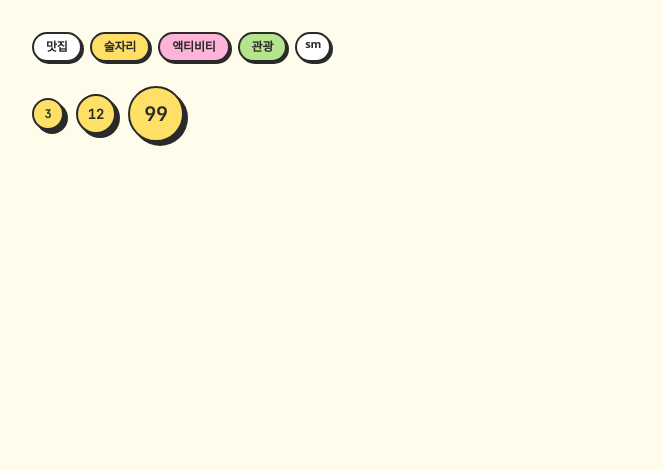
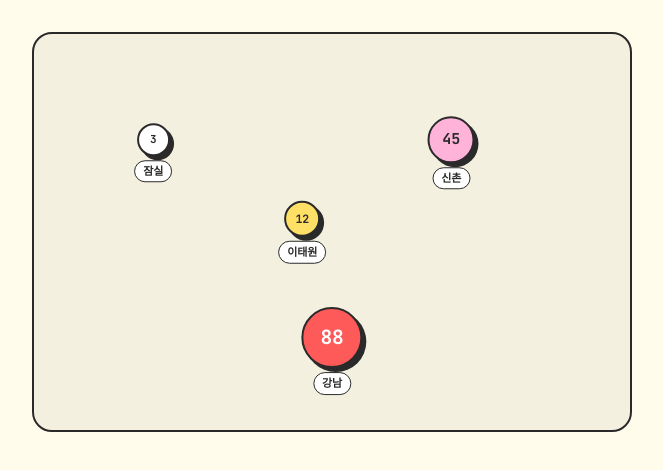
Before and after one commit to eugene0429/on-trip-frontend, a React (Vite) app in the folder mockup/: page / in a window 1280 px wide. Shown: the top 470 px of the page, without its empty margins (0-663 px from the left). Built offline with nearby package versions, Linux system fonts and the light colour scheme; a web font is replaced by a local one.

Commit message:
feat(mockup): add PinMarker with population-based color and size
Co-Authored-By: Claude Opus 4.7 (1M context) <noreply@anthropic.com>

```diff
--- a/mockup/src/App.tsx
+++ b/mockup/src/App.tsx
@@ -1,20 +1,13 @@
-import Chip from './components/Chip';
-import CoinBadge from './components/CoinBadge';
+import PinMarker from './components/PinMarker';
 
 export default function App() {
   return (
-    <div className="min-h-screen bg-cream p-8 flex flex-col gap-6 font-sans">
-      <div className="flex gap-2 flex-wrap">
-        <Chip>맛집</Chip>
-        <Chip bg="bg-primary">술자리</Chip>
-        <Chip bg="bg-accentPink">액티비티</Chip>
-        <Chip bg="bg-accentLime">관광</Chip>
-        <Chip size="sm">sm</Chip>
-      </div>
-      <div className="flex gap-3 items-center">
-        <CoinBadge count={3} size="sm" />
-        <CoinBadge count={12} size="md" />
-        <CoinBadge count={99} size="lg" />
+    <div className="min-h-screen bg-cream p-8 font-sans">
+      <div className="relative w-[600px] h-[400px] bg-surfaceMuted border-[2.5px] border-outline rounded-lg">
+        <PinMarker count={3}  name="잠실"  position={{ x: 20, y: 30 }} />
+        <PinMarker count={12} name="이태원" position={{ x: 45, y: 50 }} />
+        <PinMarker count={45} name="신촌"  position={{ x: 70, y: 30 }} />
+        <PinMarker count={88} name="강남"  position={{ x: 50, y: 80 }} />
       </div>
     </div>
   );
--- /dev/null
+++ b/mockup/src/components/PinMarker.tsx
@@ -0,0 +1,42 @@
+type Bg = 'bg-surface' | 'bg-primary' | 'bg-accentPink' | 'bg-accentRed';
+
+function bgForCount(count: number): { bg: Bg; textColor: string } {
+  if (count <= 9) return { bg: 'bg-surface', textColor: 'text-outline' };
+  if (count <= 29) return { bg: 'bg-primary', textColor: 'text-outline' };
+  if (count <= 69) return { bg: 'bg-accentPink', textColor: 'text-outline' };
+  return { bg: 'bg-accentRed', textColor: 'text-surface' };
+}
+
+function sizeForCount(count: number): number {
+  return 32 + Math.min(count / 3, 32);
+}
+
+export type PinMarkerProps = {
+  count: number;
+  name: string;
+  position: { x: number; y: number };
+  onClick?: () => void;
+};
+
+export default function PinMarker({ count, name, position, onClick }: PinMarkerProps) {
+  const { bg, textColor } = bgForCount(count);
+  const size = sizeForCount(count);
+
+  return (
+    <button
+      onClick={onClick}
+      className="absolute -translate-x-1/2 -translate-y-1/2 flex flex-col items-center gap-1"
+      style={{ left: `${position.x}%`, top: `${position.y}%` }}
+    >
+      <div
+        className={`${bg} ${textColor} border-[2.5px] border-outline rounded-pill shadow-sticker-sm flex items-center justify-center font-mono font-bold`}
+        style={{ width: size, height: size, fontSize: Math.max(11, size * 0.32) }}
+      >
+        {count}
+      </div>
+      <div className="bg-surface border-[1.5px] border-outline rounded-pill px-2 py-0.5 text-[11px] font-semibold text-outline whitespace-nowrap">
+        {name}
+      </div>
+    </button>
+  );
+}
```
